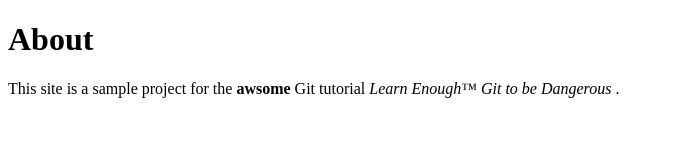
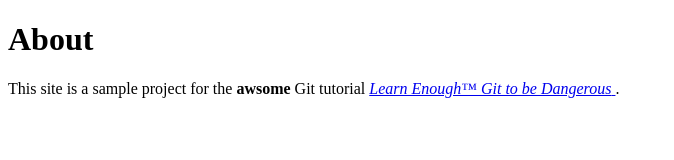
Before and after one commit to michael6010/website, a plain HTML site: page about.html in a window 1280 px wide. Shown: the whole page, without its empty margins (0-674 px from the left). Drawn offline with Linux system fonts and the light colour scheme.

Commit message:
Add link to tutorial title

```diff
--- a/about.html
+++ b/about.html
@@ -7,8 +7,8 @@
 		<h1>About</h1>
 		<p>
 			This site is a sample project for the <strong>awsome</strong> Git
-			tutorial <em>Learn Enough™ Git to be Dangerous</em>
-			.
+			tutorial <a href="https://www.learnenough.com/git-tutorial"> <em>Learn Enough™ Git to be Dangerous</em> </a>.
+
 		</p>
 	</body>
 </html>
```
